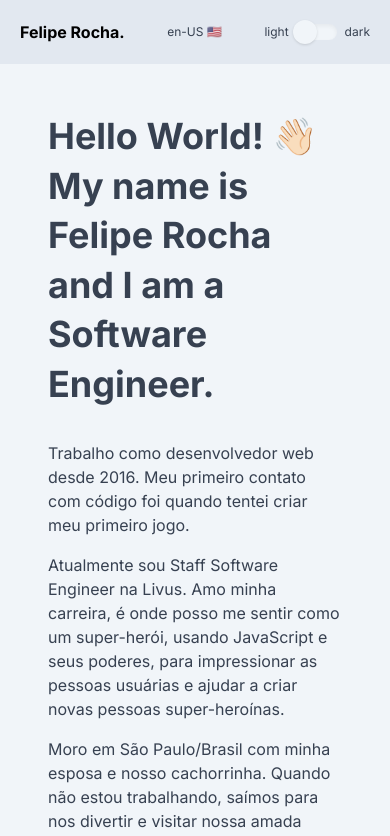
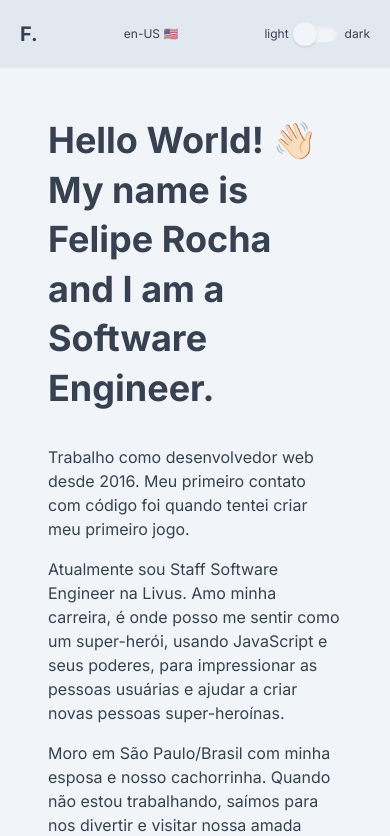
Before and after one commit to feliperocha93/feliperocha, a Next.js app: page / in a window 390 px wide. Shown: the top 836 px of the page. Built offline with nearby package versions, Linux system fonts and the light colour scheme; no server answers.

Commit message:
chore: abbreviate name on mobile

```diff
--- a/src/components/Header/index.tsx
+++ b/src/components/Header/index.tsx
@@ -1,3 +1,8 @@
+// TODO: use icons instead light/dark
+// TODO: Fix desktop layout
+/** Deploy */
+// TODO: install button do change locale
+// TODO: install logic do change locale
 'use client';
 
 import { Toggle } from '@/components/Toggle/index';
@@ -17,9 +22,10 @@ export function Header({ hasDarkModeCookie = false }: HeaderProps) {
       bg-slate-200 dark:bg-gray-700
       text-gray-700 dark:text-white'
     >
-      <span className='font-bold text-black dark:text-white'>
-        Felipe Rocha.
-      </span>
+      <div className='font-bold text-xl'>
+        <span className='hidden sm:inline-block'>Felipe Rocha</span>
+        <span className='sm:hidden'>F</span>.
+      </div>
 
       <nav className='text-xs'>
         <ul className='flex'>
```
